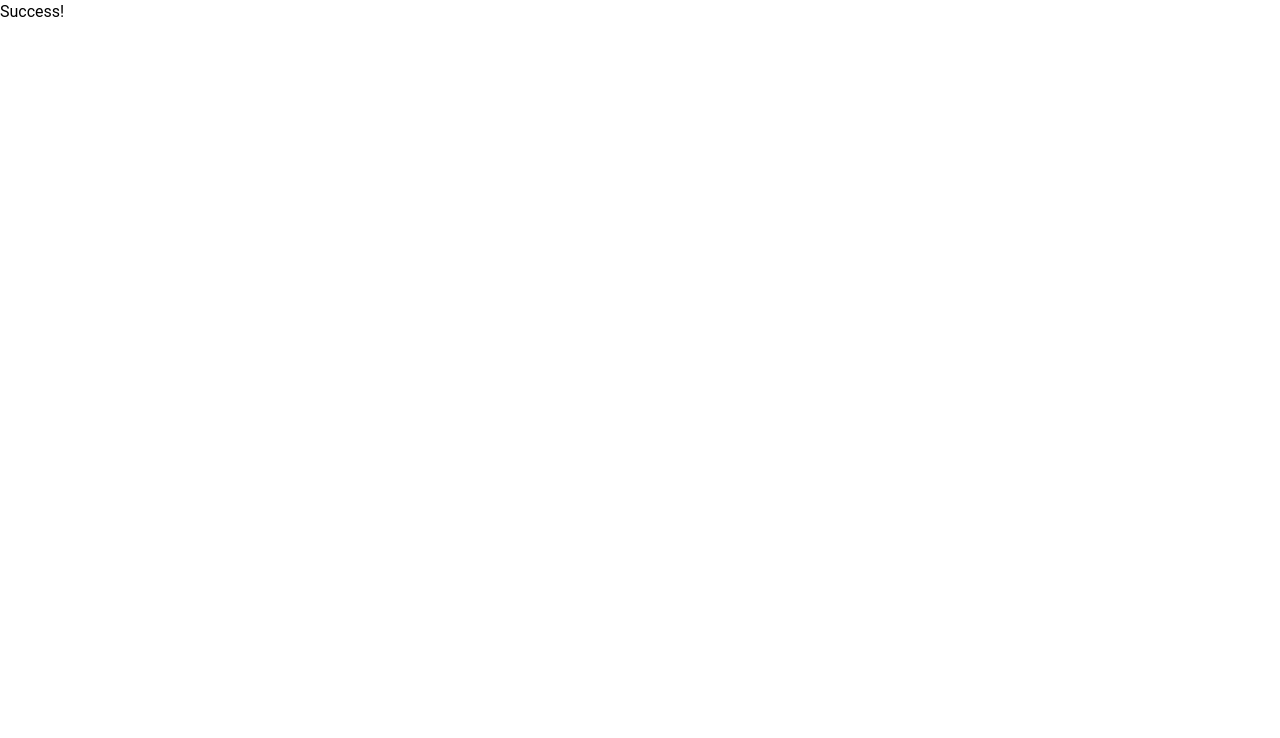
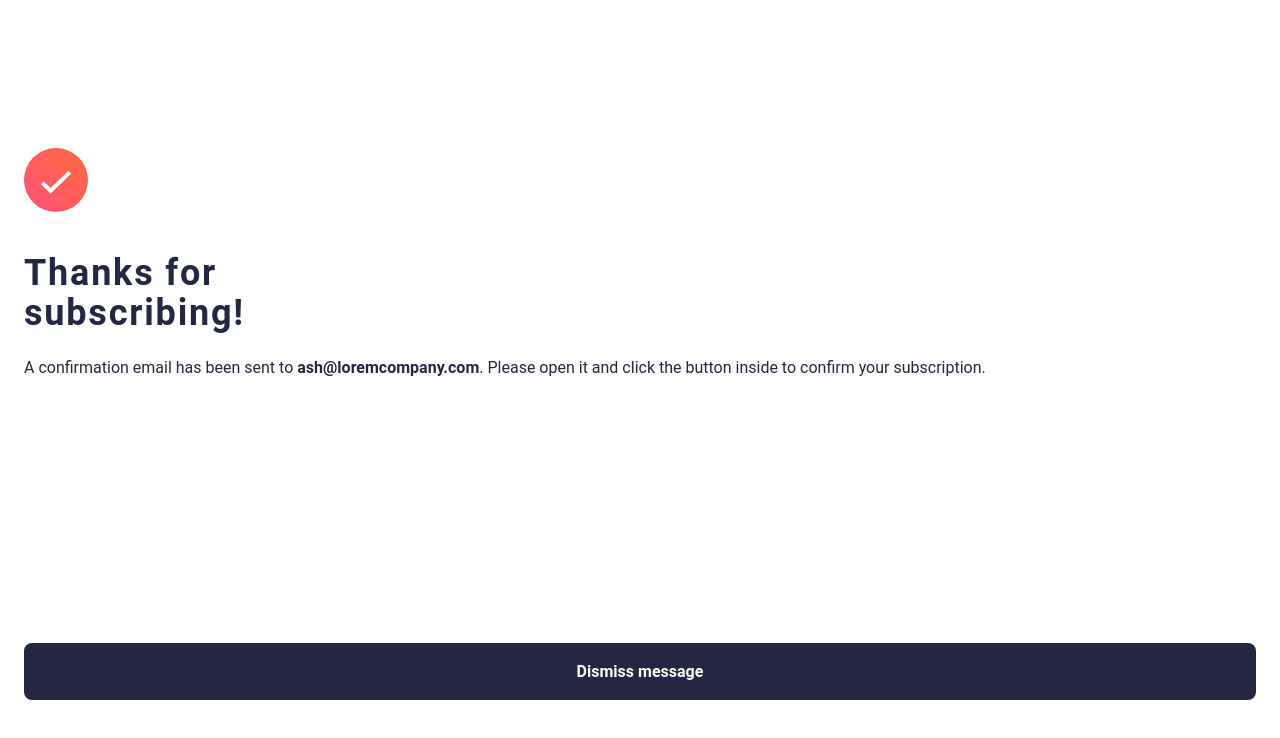
Before and after one commit to felipetn1989/newsletter-react, a React (Create React App) app in the folder newsletter/: page / in a window 1280 px wide. Both pictures are taken after typing "name@example.com" into the empty fields and a click on the input "Subscribe to monthly newsletter". Shown: the top 738 px of the page. Built offline with nearby package versions, Linux system fonts and the light colour scheme.

Commit message:
implemented success page

```diff
--- a/newsletter/src/App.js
+++ b/newsletter/src/App.js
@@ -15,7 +15,7 @@ function App() {
         </>
       )}
 
-      {success && <Success />}
+      {success && <Success setShowSuccess={setSuccess} />}
     </div>
   );
 }
--- a/newsletter/src/components/pages/Success..js
+++ b/newsletter/src/components/pages/Success..js
@@ -1,7 +1,27 @@
-export default function Success() {
-    return (
-        <div>
-            <h1>Success!</h1>
-        </div>
-    )
+import icon from "../images/icon-success.svg";
+
+export default function Success({ setShowSuccess }) {
+  function dismiss() {
+    setShowSuccess(null);
+  }
+
+  return (
+    <div className="grid gap-[1.4375rem] py-[9.25rem] px-6 text-[#242742]">
+      <img src={icon} alt="Success Icon" />
+      <h1 className="font-bold text-4xl tracking-wider mt-[1.125rem]">
+        Thanks for <br /> subscribing!
+      </h1>
+      <p>
+        A confirmation email has been sent to{" "}
+        <span className="font-bold">ash@loremcompany.com</span>. Please open it
+        and click the button inside to confirm your subscription.
+      </p>
+      <button
+        className="bg-[#242742] text-white font-bold mt-60 pt-[1.0625rem] pb-4 rounded-lg hover:bg-[#ff6257] hover:shadow-lg"
+        onClick={dismiss}
+      >
+        Dismiss message
+      </button>
+    </div>
+  );
 }
```
